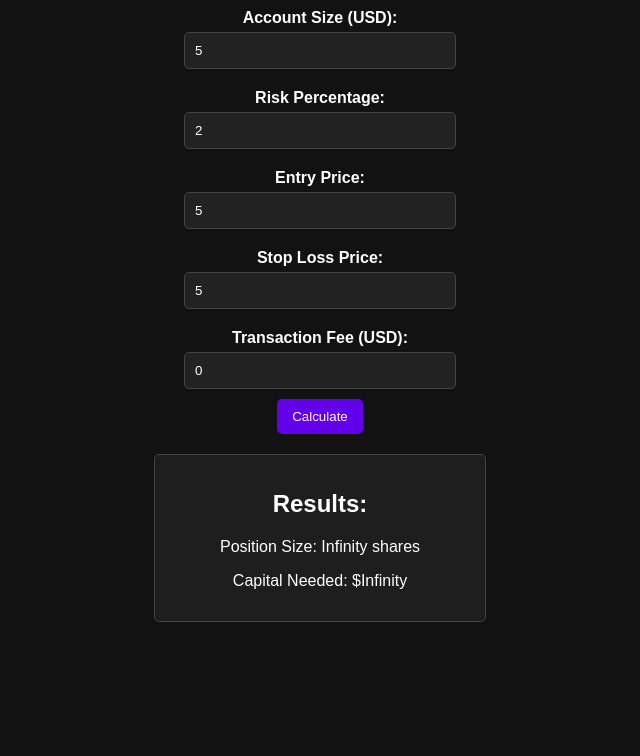
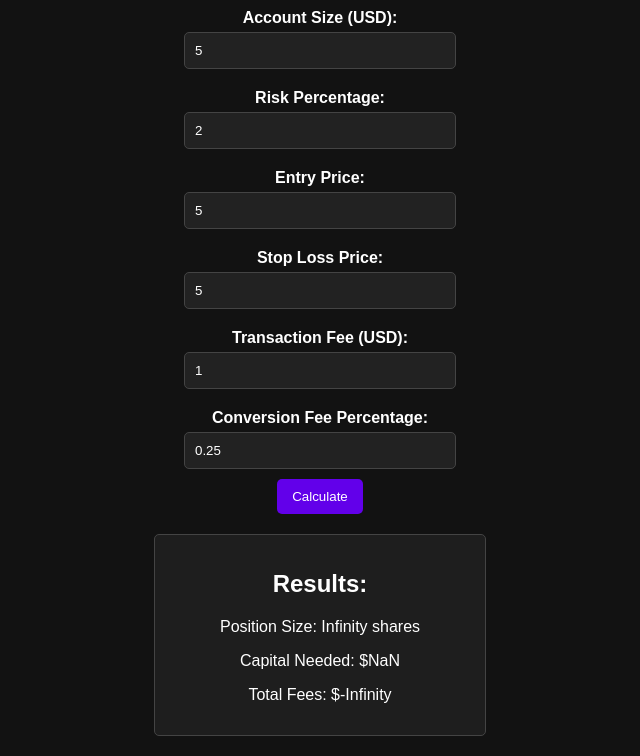
Before and after one commit to SammyLaureys/position-size, a plain HTML site: page index.html in a window 1280 px wide. Both pictures are taken after typing "5", "5", "5" into the empty fields and a click on the button "Calculate". Shown: the part 99-855 px from the top of the page, without its empty margins (320-960 px from the left). Before the commit the page ends 800 px from the top, so only its background shows below. Drawn offline with Linux system fonts and the light colour scheme.

Commit message:
Update index.html

```diff
--- a/index.html
+++ b/index.html
@@ -74,7 +74,10 @@
     <input type="number" id="stop_loss_price" step="0.01" required>
 
     <label for="transaction_fee">Transaction Fee (USD):</label>
-    <input type="number" id="transaction_fee" step="0.01" value="0" required>
+    <input type="number" id="transaction_fee" step="0.01" value="1" required>
+
+    <label for="conversion_fee_percentage">Conversion Fee Percentage:</label>
+    <input type="number" id="conversion_fee_percentage" step="0.01" value="0.25" required>
 
     <button onclick="calculate()">Calculate</button>
 
@@ -87,6 +90,8 @@
             const entryPrice = parseFloat(document.getElementById('entry_price').value);
             const stopLossPrice = parseFloat(document.getElementById('stop_loss_price').value);
             const transactionFee = parseFloat(document.getElementById('transaction_fee').value);
+            const conversionFeePercentage = parseFloat(document.getElementById('conversion_fee_percentage').value) / 100; // Convert to decimal
+
             const exchangeRate = 1.05;
 
             // Convert account size to euros
@@ -98,17 +103,28 @@
             // Calculate total risk in euros (including transaction fees)
             const totalRisk = (accountSizeEur * (riskPercentage / 100)) - (2 * transactionFee);
 
-            // Calculate position size
+            // Calculate adjusted total risk for conversion fees
             const positionSize = totalRisk / riskPerShare;
+            const conversionFeeOnPosition = positionSize * entryPrice * conversionFeePercentage;
+
+            // Adjust total risk for conversion fees
+            const adjustedTotalRisk = totalRisk - (2 * conversionFeeOnPosition); // Deducting conversion fees for both opening and closing
+
+            // Calculate position size based on adjusted total risk
+            const finalPositionSize = adjustedTotalRisk / riskPerShare;
 
             // Calculate capital needed to execute the trade (including transaction fees)
-            const capitalNeeded = (positionSize * entryPrice) + (2 * transactionFee);
+            const capitalNeeded = (finalPositionSize * entryPrice) + (2 * transactionFee) + (2 * conversionFeeOnPosition);
+
+            // Calculate total fees
+            const totalFees = (2 * transactionFee) + (2 * conversionFeeOnPosition);
 
             // Display results
             document.getElementById('result').innerHTML = `
                 <h2>Results:</h2>
-                <p>Position Size: ${positionSize.toFixed(2)} shares</p>
+                <p>Position Size: ${finalPositionSize.toFixed(2)} shares</p>
                 <p>Capital Needed: $${capitalNeeded.toFixed(2)}</p>
+                <p>Total Fees: $${totalFees.toFixed(2)}</p>
             `;
         }
     </script>
```
